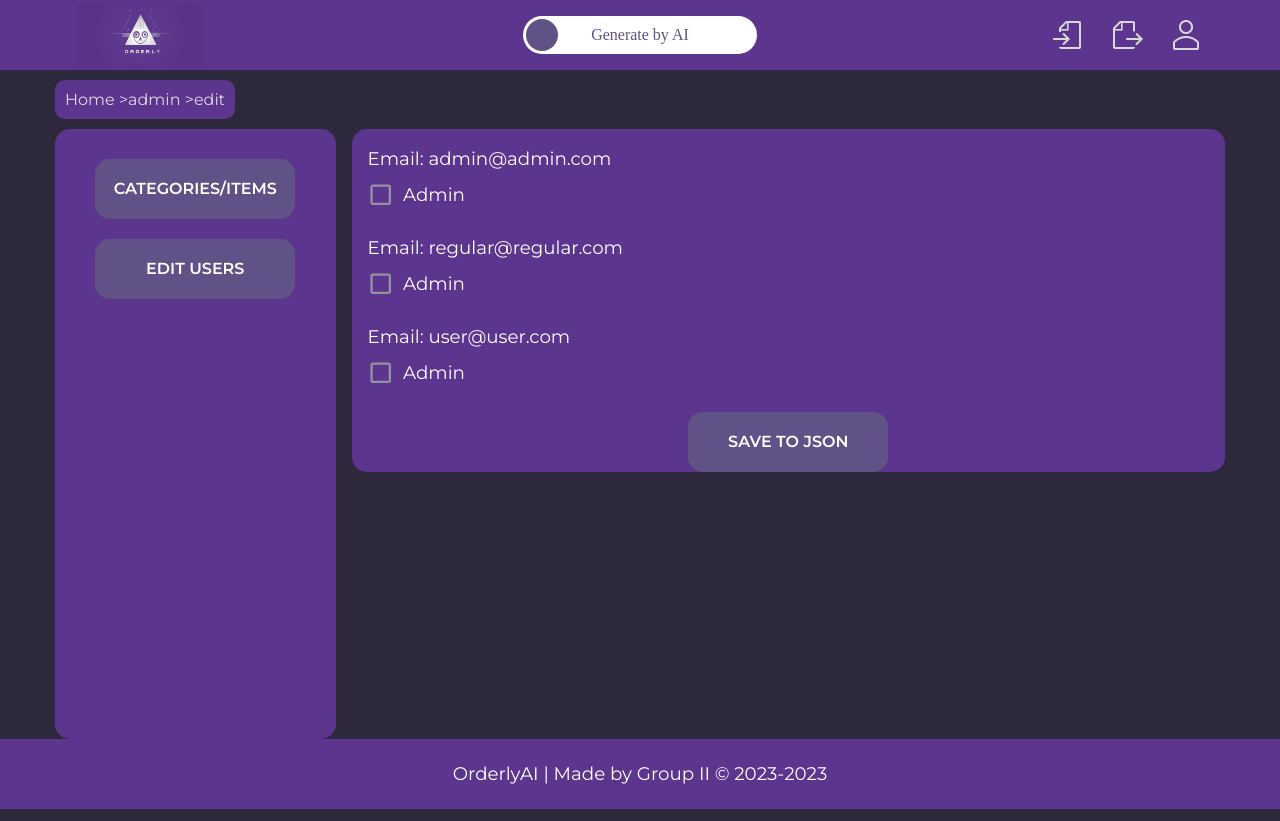
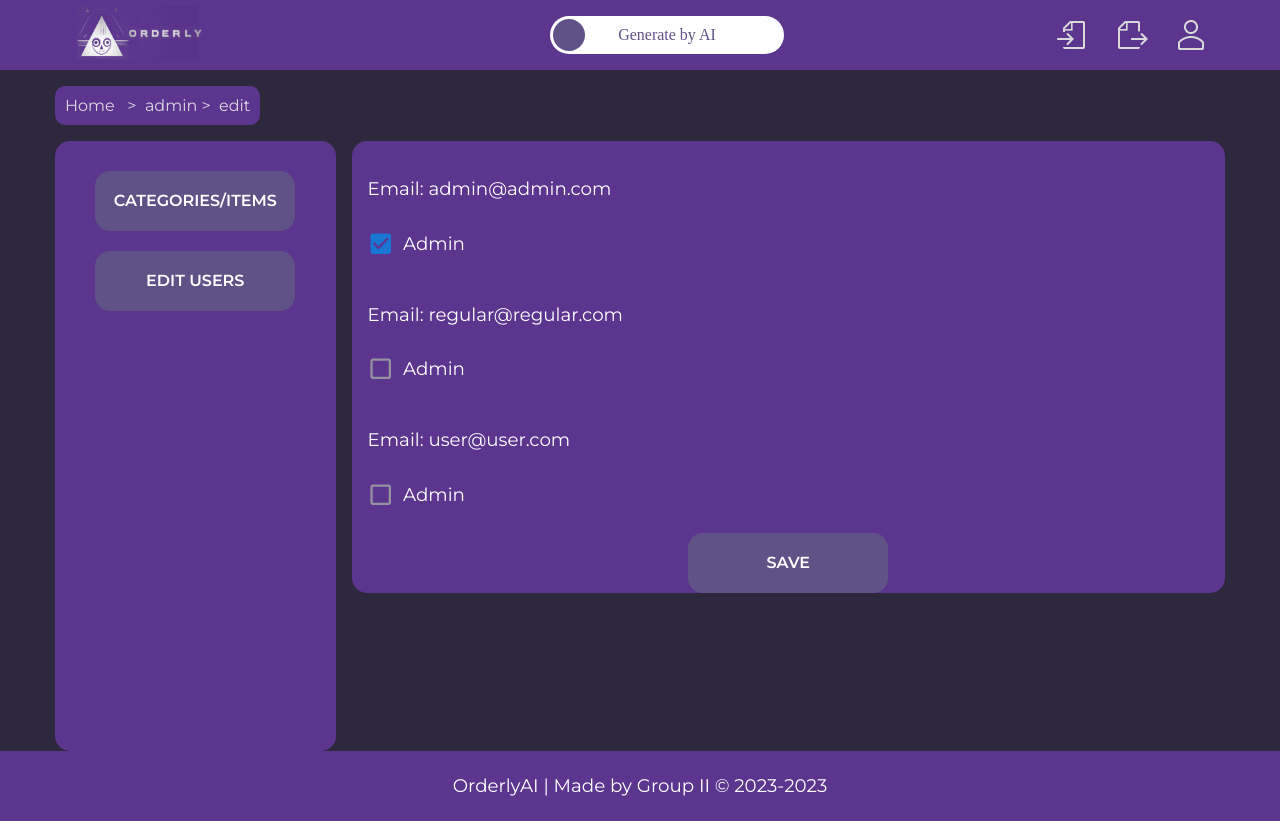
Before and after one commit to dyrpit/orderly-ai-2, a React (Vite) app: page /admin/edit in a window 1280 px wide. Built offline with nearby package versions, Linux system fonts and the light colour scheme.

Commit message:
View fixes (#96)
* add user changing role

* extract utils fn from contextHook

* fixes: video, footer, breadcrumbs, logo

```diff
--- a/src/Components/Breadcrumbs/Breadcrumbs.styles.tsx
+++ b/src/Components/Breadcrumbs/Breadcrumbs.styles.tsx
@@ -13,8 +13,7 @@ export const BreadcrumbsContainer = styled("div")({
   background: theme.palette.background.paper,
   fontFamily: "Montserrat",
   maxHeight: "30px",
-  marginTop: "10px",
-  marginBottom: "10px",
+  margin: "16px 0"
 });
 
 export const CrumbContainer = styled("div")({});
--- a/src/Components/Breadcrumbs/Breadcrumbs.tsx
+++ b/src/Components/Breadcrumbs/Breadcrumbs.tsx
@@ -15,7 +15,7 @@ export function Breadcrumbs() {
           <span>{crumb}</span>
         ) : (
           <StyledLink to={path}>
-      {crumb} {" > "}
+            {crumb} {" > "}&nbsp;
           </StyledLink>
         )}
       </CrumbContainer>
@@ -25,7 +25,7 @@ export function Breadcrumbs() {
   return (
     <BreadcrumbsContainer>
       <CrumbContainer>
-    <StyledLink to="/">Home {" > "}</StyledLink>
+        <StyledLink to="/">Home &nbsp;{" > "}&nbsp;</StyledLink>
       </CrumbContainer>
       {breadcrumbElements}
     </BreadcrumbsContainer>
--- a/src/Components/MainContainer/MainContainer.styles.tsx
+++ b/src/Components/MainContainer/MainContainer.styles.tsx
@@ -7,6 +7,7 @@ export const Container = styled(Box)(({ theme }) => ({
   marginLeft: "auto",
   width: "100%",
   maxWidth: "1170px",
+  minHeight: "calc(100vh - 140px)",
   marginRight: "auto",
   flexDirection: "row",
   flexWrap: "wrap",
--- a/src/Components/Menu/Menu.styles.ts
+++ b/src/Components/Menu/Menu.styles.ts
@@ -41,20 +41,6 @@ export const StyledIconButtonMenu = styled(IconButton)(({ theme }) => ({
   },
 }));
 
-export const StyledLogoContainer = styled(Box)(({ theme }) => ({
-  width: "140px",
-  height: "100%",
-  padding: " 0 20px",
-  display: "flex",
-  alignItems: "center",
-  [theme.breakpoints.down("laptop")]: {
-    width: "110px",
-  },
-  [theme.breakpoints.down("tablet")]: {
-    width: "70px",
-  },
-}));
-
 export const DrawerHeader = styled("div")(({ theme }) => ({
   display: "none",
   [theme.breakpoints.down("laptop")]: {
@@ -86,3 +72,19 @@ export const StyledDrawer = styled(Drawer)(({ theme }) => ({
     },
   },
 }));
+
+export const StyledLogoContainer = styled(Box)(({ theme }) => ({
+  width: "200px",
+  height: "100%",
+  padding: " 0 20px",
+  display: "flex",
+  alignItems: "center",
+  [theme.breakpoints.down("laptop")]: {
+    width: "110px",
+  },
+  [theme.breakpoints.down("tablet")]: {
+    width: "70px",
+    height: "100%",
+    overflow: "hidden"
+  },
+}));
--- a/src/Components/Menu/Menu.tsx
+++ b/src/Components/Menu/Menu.tsx
@@ -3,10 +3,15 @@ import { StyledCloseIcon, StyledDrawer, StyledIconButton, StyledIconButtonMenu,
 import { Box, Divider, ListItem, ListItemButton, ListItemIcon } from "@mui/material";
 import ListItemText from "@mui/material/ListItemText";
 import List from "@mui/material/List";
+import { Link } from "react-router-dom";
 import { useContext } from "react";
 import { OrderAiContext } from "../../Context/ContextProvider";
-import logoorderly from "./logoorderly.png";
 import "./Menu.css";
+
+const imgStyle = {
+  width: "100%",
+  height: "100%",
+};
 
 export const Menu = () => {
   const { showHideLoginButtons } = useContext(OrderAiContext);
@@ -17,7 +22,6 @@ export const Menu = () => {
   const handleDrawerClose = () => {
     setOpen(false);
   };
-
   const optionButtons = [
     {
       name: "Import",
@@ -30,7 +34,7 @@ export const Menu = () => {
     {
       name: "Login",
       img: "../../../src/assets/clarity_avatar-line.png",
-   showHideLoginButtons: showHideLoginButtons,
+      showHideLoginButtons,
     },
   ];
 
@@ -39,18 +43,18 @@ export const Menu = () => {
       <StyledMenu>
         {optionButtons.map(({ img, name, showHideLoginButtons }) => (
           <StyledIconButton onClick={showHideLoginButtons} key={name}>
-      {" "}
             <img src={img} />
           </StyledIconButton>
         ))}
       </StyledMenu>
       {open ? (
-    <StyledIconButtonMenu onClick={handleDrawerClose}>{<StyledCloseIcon />}</StyledIconButtonMenu>
+        <StyledIconButtonMenu onClick={handleDrawerClose}
+          sx={{ display: "flex", justifyContent: "end" }}
+        >{<StyledCloseIcon />}</StyledIconButtonMenu>
       ) : (
         <StyledIconButtonMenu onClick={handleDrawerOpen}>{<StyledMenuIcon />}</StyledIconButtonMenu>
       )}
       <StyledDrawer variant="persistent" anchor="right" open={open}>
-    {" "}
         <Divider />
         <List>
           {optionButtons.map(({ img, name }) => (
@@ -70,5 +74,15 @@ export const Menu = () => {
 };
 
 export const LogoContainer = () => {
- return <StyledLogoContainer><div className="logo-wrapper"><img src={logoorderly} alt="Logo"/></div></StyledLogoContainer>;
+  return (
+    <Link to="/">
+      <StyledLogoContainer>
+        <div className="logo-wrapper">
+          <img style={imgStyle}
+            src="../../../src/assets/logo.png"
+          />
+        </div>
+      </StyledLogoContainer>
+    </Link>
+  );
 };
--- a/src/Components/Product/Product.tsx
+++ b/src/Components/Product/Product.tsx
@@ -17,7 +17,7 @@ export const Product = ({ product }: ProductProps) => {
           container
           flexDirection={"column"}
           alignItems={"center"}
-          justifyContent={"space-between"}
+          justifyContent={"space-around"}
           desktop={6} laptop={6} tablet={12} mobile={12} >
           <Grid sx={{ width: "50%" }} item>
             {name.length > 15
--- a/src/Components/UsersEdit/UsersEdit.tsx
+++ b/src/Components/UsersEdit/UsersEdit.tsx
@@ -1,64 +1,35 @@
-import React, { useState, useEffect } from "react";
+import { useContext } from "react";
 import { UsersEditCheckbox, UsersEditButton, UsersEditContainer, UsersEditList, UsersEditListItem, UsersEditListRow } from "./UsersEdit.styles";
 import { Checkbox } from "@mui/material";
-
-interface UserData {
- id: number;
- email: string;
- role: string;
-}
+import { OrderAiContext } from "../../Context/ContextProvider";
+import { UserRole } from "../../Context/types";
 
 export function UsersEdit() {
- const [userData, setUserData] = useState<UserData[]>([]);
-
- // Use an object to store admin status for each user by their ID
- const [isAdmin, setIsAdmin] = useState<{ [key: number]: boolean }>({});
-
- useEffect(() => {
-  // Fetch the JSON data from the file
-  fetch("/src/Data/users.json") // Adjust the path as needed
-   .then((response) => response.json())
-   .then((data) => {
-    // Once data is fetched, update the state with the JSON data
-    setUserData(data.users);
-   })
-   .catch((error) => {
-    console.error("Error fetching JSON data:", error);
-   });
- }, []);
-
- const handleCheckboxChange = (userId: number) => {
-  // Create a new object to update the isAdmin state while preserving the existing values
-  setIsAdmin((prevIsAdmin) => ({
-   ...prevIsAdmin,
-   [userId]: !prevIsAdmin[userId], // Toggle admin status for the specific user
-  }));
- };
-
- const saveUserDataToJson = () => {
-  const updatedUserData = userData.map((user) => ({
-   ...user,
-   role: isAdmin[user.id] ? "admin" : "user",
-  }));
-  console.log(updatedUserData);
-
-  // You can now send updatedUserData to your server for further processing and saving
-  // Example: fetch("/api/saveUserData", { method: "POST", body: JSON.stringify(updatedUserData) })
- };
+  const { users, handleToggleRoleChange } = useContext(OrderAiContext);
 
   return (
     <UsersEditContainer>
       <UsersEditList>
-    {userData.map((user) => (
-     <UsersEditListRow key={user.id}>
+        {users.map(({ email, id, role }) => (
+          <UsersEditListRow key={id}>
             <UsersEditListItem>
-       Email: {user.email}
-       <UsersEditCheckbox control={<Checkbox defaultChecked={isAdmin[user.id]} color="primary" onChange={() => handleCheckboxChange(user.id)} />} label="Admin" labelPlacement="end" />
+              <p>Email: {email}</p>
+              <UsersEditCheckbox
+                control=
+                {
+                  <Checkbox
+                    defaultChecked={role === UserRole.admin ? true : false}
+                    color="primary"
+                    onChange={() => handleToggleRoleChange(id)}
+                  />
+                }
+                label="Admin" labelPlacement="end"
+              />
             </UsersEditListItem>
-     </UsersEditListRow>
-    ))}
+          </UsersEditListRow>)
+        )}
       </UsersEditList>
-   <UsersEditButton onClick={saveUserDataToJson}>Save to JSON</UsersEditButton>
+      <UsersEditButton>Save</UsersEditButton>
     </UsersEditContainer>
   );
 }
--- a/src/Context/ContextProvider.tsx
+++ b/src/Context/ContextProvider.tsx
@@ -33,8 +33,8 @@ export const OrderAiContext = createContext<OrderAiContextType>({
   showHideLoginButtons: () => null,
   changeModal: () => null,
   handleCategoryChange: () => null,
- handleItemChange: () => {},
- handleUserChange: () => {},
+  handleItemChange: () => { },
+  handleUserChange: () => { },
   handleModalOpen: () => null,
   handleModalClose: () => null,
   setUsers: () => null,
--- a/src/Context/types.ts
+++ b/src/Context/types.ts
@@ -1,3 +1,7 @@
+export enum UserRole {
+  admin = "admin",
+  user = "user"
+}
 export interface Category {
   name: string;
   description: string;
@@ -8,7 +12,7 @@ export interface User {
   id: number;
   email: string;
   password: string;
-  role: string;
+  role: UserRole;
 }
 
 export interface ProductType {
--- a/src/Context/useOrderAi.ts
+++ b/src/Context/useOrderAi.ts
@@ -1,6 +1,7 @@
 import { useContext, useEffect, useState } from "react";
 import { OrderAiContext } from "./ContextProvider";
 import { Category, ProductType, User } from "./types";
+import { toggleRole } from "./utils";
 
 export const useOrderAi = () => {
   const [isModalOpen, setIsModalOpen] = useState(false);
--- a/src/Data/users.json
+++ b/src/Data/users.json
@@ -1,16 +1,19 @@
 {
  "users": [
   {
+   "id": 1,
    "email": "admin@admin.com",
    "password": "Admin123!",
    "role": "admin"
   },
   {
+   "id": 2,
    "email": "regular@regular.com",
    "password": "Regular123!",
    "role": "regular"
   },
   {
+   "id": 3,
    "email": "user@user.com",
    "password": "User123!",
    "role": "user"
```
Also changed, not shown: src/Context/utils.tsx (+7 -0 lines), src/assets/logo.png (added), src/assets/logo_mobile.png (added). Lines whose indentation alone changed are shown as unchanged.
